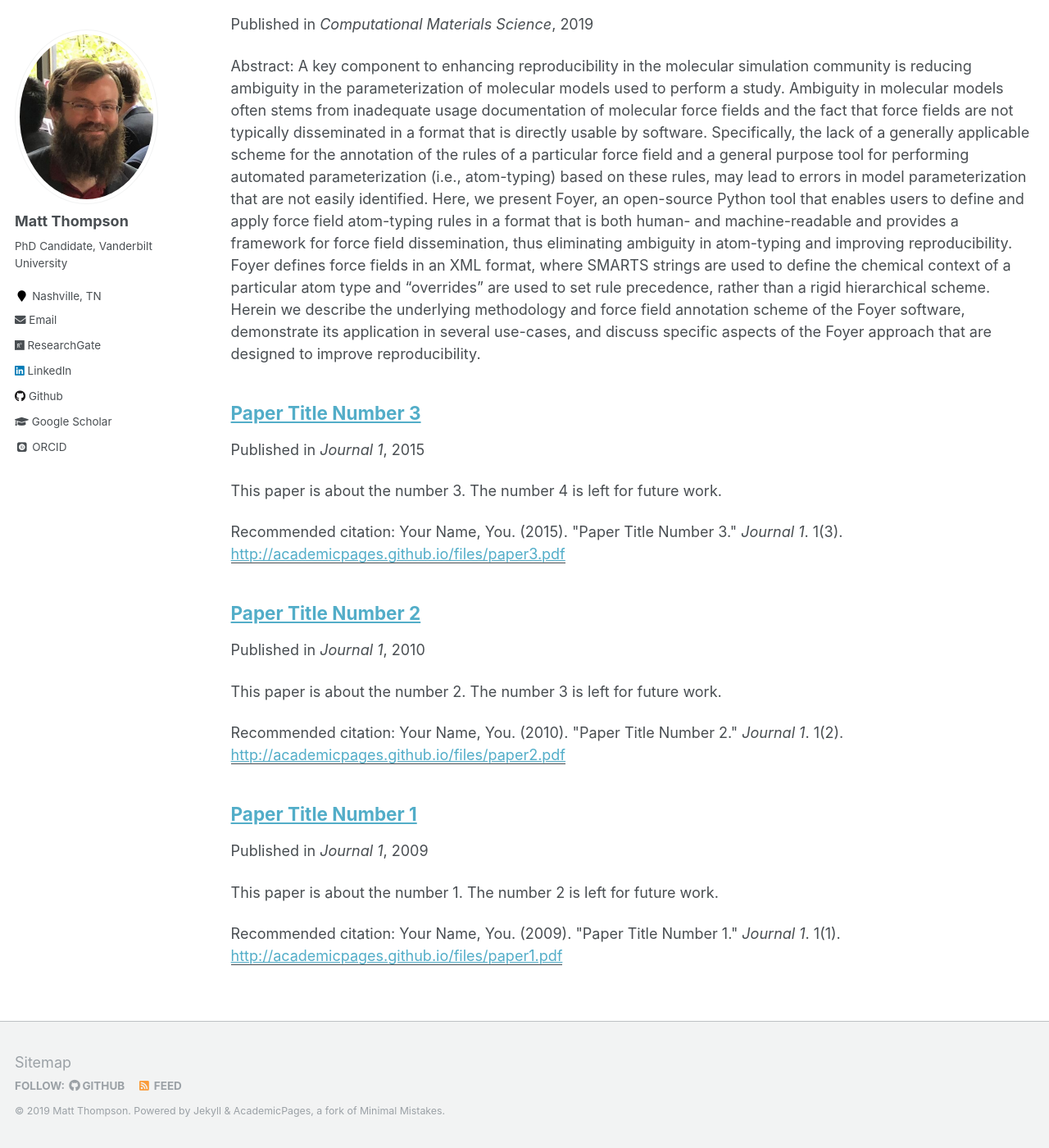
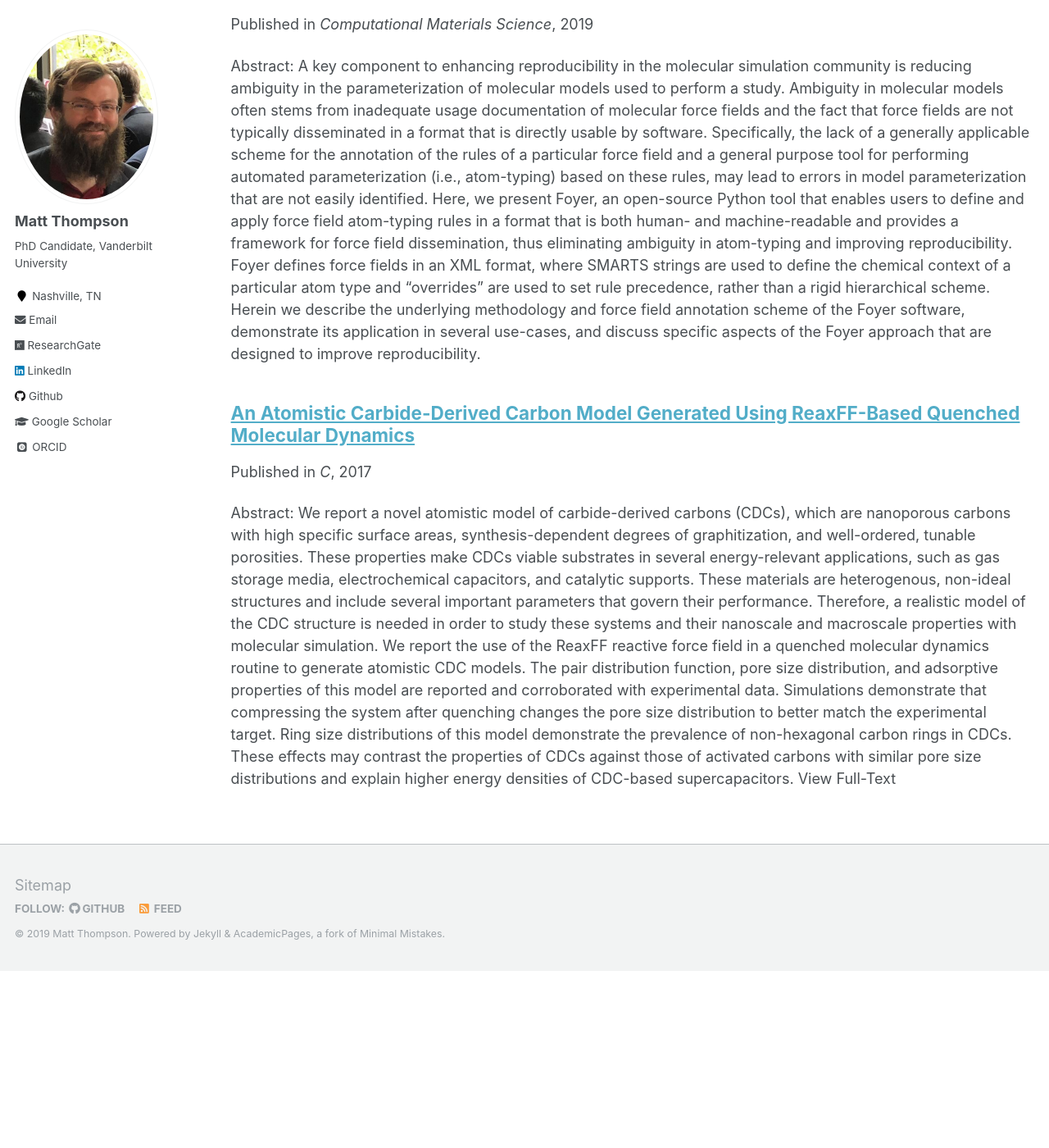
Before and after one commit to mattwthompson/mattwthompson.github.io, a Jekyll site: the page built from _pages/publications.html, in a window 1280 px wide and 1400 px high, scrolled down 261 px. Shown: the whole window at 82% size. Built offline with Jekyll 4.4.1, drawn with Linux system fonts in a browser that asks for light colours; some web fonts are replaced; after the commit the page ends 1445 px from its top, so only the background shows below that.

Commit message:
Update articles

```diff
--- a/_publications/2009-10-01-paper-title-number-1.md
+++ /dev/null
@@ -1,15 +0,0 @@
----
-title: "Paper Title Number 1"
-collection: publications
-permalink: /publication/2009-10-01-paper-title-number-1
-excerpt: 'This paper is about the number 1. The number 2 is left for future work.'
-date: 2009-10-01
-venue: 'Journal 1'
-paperurl: 'http://academicpages.github.io/files/paper1.pdf'
-citation: 'Your Name, You. (2009). &quot;Paper Title Number 1.&quot; <i>Journal 1</i>. 1(1).'
----
-This paper is about the number 1. The number 2 is left for future work.
-
-[Download paper here](http://academicpages.github.io/files/paper1.pdf)
-
-Recommended citation: Your Name, You. (2009). "Paper Title Number 1." <i>Journal 1</i>. 1(1).
--- a/_publications/2010-10-01-paper-title-number-2.md
+++ /dev/null
@@ -1,15 +0,0 @@
----
-title: "Paper Title Number 2"
-collection: publications
-permalink: /publication/2010-10-01-paper-title-number-2
-excerpt: 'This paper is about the number 2. The number 3 is left for future work.'
-date: 2010-10-01
-venue: 'Journal 1'
-paperurl: 'http://academicpages.github.io/files/paper2.pdf'
-citation: 'Your Name, You. (2010). &quot;Paper Title Number 2.&quot; <i>Journal 1</i>. 1(2).'
----
-This paper is about the number 2. The number 3 is left for future work.
-
-[Download paper here](http://academicpages.github.io/files/paper2.pdf)
-
-Recommended citation: Your Name, You. (2010). "Paper Title Number 2." <i>Journal 1</i>. 1(2).
--- a/_publications/2015-10-01-paper-title-number-3.md
+++ /dev/null
@@ -1,15 +0,0 @@
----
-title: "Paper Title Number 3"
-collection: publications
-permalink: /publication/2015-10-01-paper-title-number-3
-excerpt: 'This paper is about the number 3. The number 4 is left for future work.'
-date: 2015-10-01
-venue: 'Journal 1'
-paperurl: 'http://academicpages.github.io/files/paper3.pdf'
-citation: 'Your Name, You. (2015). &quot;Paper Title Number 3.&quot; <i>Journal 1</i>. 1(3).'
----
-This paper is about the number 3. The number 4 is left for future work.
-
-[Download paper here](http://academicpages.github.io/files/paper3.pdf)
-
-Recommended citation: Your Name, You. (2015). "Paper Title Number 3." <i>Journal 1</i>. 1(3).
--- /dev/null
+++ b/_publications/2017-10-23-cdc.md
@@ -0,0 +1,12 @@
+---
+title: "An Atomistic Carbide-Derived Carbon Model Generated Using ReaxFF-Based Quenched Molecular Dynamics"
+category: publications
+permalink: /publications/2017-10-23-cdc
+venue: "C"
+date: 2017-10-23
+---
+
+Abstract: We report a novel atomistic model of carbide-derived carbons (CDCs), which are nanoporous carbons with high specific surface areas, synthesis-dependent degrees of graphitization, and well-ordered, tunable porosities. These properties make CDCs viable substrates in several energy-relevant applications, such as gas storage media, electrochemical capacitors, and catalytic supports. These materials are heterogenous, non-ideal structures and include several important parameters that govern their performance. Therefore, a realistic model of the CDC structure is needed in order to study these systems and their nanoscale and macroscale properties with molecular simulation. We report the use of the ReaxFF reactive force field in a quenched molecular dynamics routine to generate atomistic CDC models. The pair distribution function, pore size distribution, and adsorptive properties of this model are reported and corroborated with experimental data. Simulations demonstrate that compressing the system after quenching changes the pore size distribution to better match the experimental target. Ring size distributions of this model demonstrate the prevalence of non-hexagonal carbon rings in CDCs. These effects may contrast the properties of CDCs against those of activated carbons with similar pore size distributions and explain higher energy densities of CDC-based supercapacitors. View Full-Text
+
+
+DOI: <u><a href="https://doi.org/10.3390/c3040032">https://doi.org/10.3390/c3040032></a></u>
```
Also changed, not shown: _publications/2019-09-01-foyer.md (+1 -1 lines).
